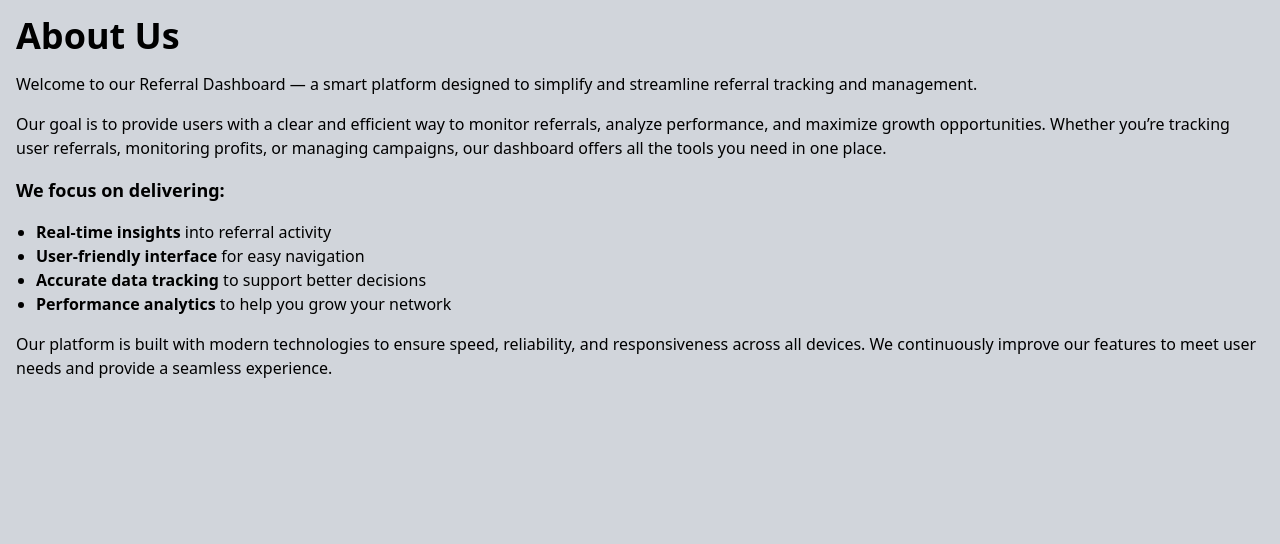
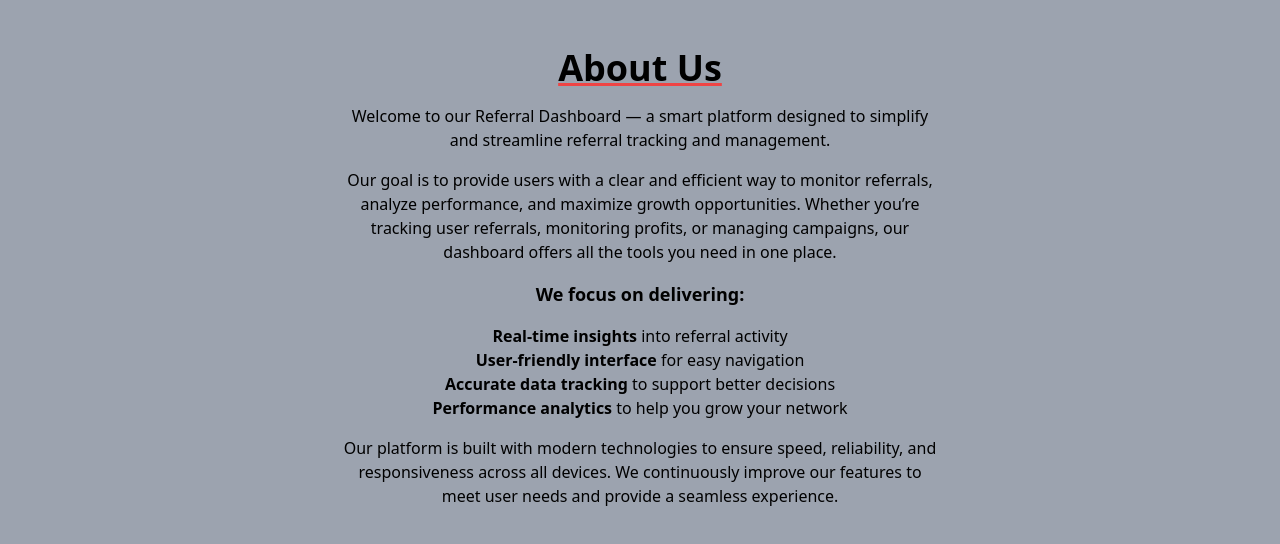
Before and after one commit to Rocky-source999/Referal-Dashboard, a React (Vite) app: page /about in a window 1280 px wide. Shown: the top 544 px of the page. Built offline with nearby package versions, Linux system fonts and the light colour scheme; no server answers.

Commit message:
some files are added

```diff
--- a/src/components/AboutUs/AboutUs.jsx
+++ b/src/components/AboutUs/AboutUs.jsx
@@ -2,15 +2,16 @@ import React from 'react'
 
 const AboutUs = () => {
   return (
-    <div className='h-screen bg-gray-300 p-4'>
-      <h1 className='text-4xl font-bold mb-4'>About Us</h1>
+    <div className='h-screen bg-gray-400 p-4 flex justify-center text-center'>
+      <div className='max-w-[600px] mt-8'>
+        <h1 className='text-4xl font-bold mb-4 underline decoration-red-500'>About Us</h1>
       <p className='mb-4'>Welcome to our Referral Dashboard — a smart platform designed to simplify and streamline referral tracking and management.</p>
       <p className='mb-4'>Our goal is to provide users with a clear and efficient way to monitor referrals,
         analyze performance, and maximize growth opportunities. Whether you’re tracking user
         referrals, monitoring profits, or managing campaigns, our dashboard offers all the tools
         you need in one place.</p>
         <p className='mb-4 font-bold text-lg'>We focus on delivering:</p>
-        <ul className='mb-4 list-disc pl-5'>
+        <ul className='mb-4'>
             <li><span className='font-bold'>Real-time insights</span> into referral activity</li>
             <li><span className='font-bold'>User-friendly interface</span> for easy navigation</li>
             <li><span className='font-bold'>Accurate data tracking</span> to support better decisions</li>
@@ -19,6 +20,7 @@ const AboutUs = () => {
         <p>Our platform is built with modern technologies to ensure speed, reliability,
             and responsiveness across all devices. We continuously improve our features to meet
             user needs and provide a seamless experience.</p>
+        </div>
     </div>
   )
 }
--- a/src/components/Context/ApiContext.jsx
+++ b/src/components/Context/ApiContext.jsx
@@ -12,7 +12,6 @@ export default function ApiContext({ children }) {
     const fetchData = async () => {
         const response = await fetch("https://nxtwave-assessments-backend-nxtwave-media-static.s3-ap-south-1.amazonaws.com/topin_beta/media/content_loading/uploads/d4457a9c-6134-46a5-b31c-60ad13a3e2f6_userData.json");
         const result = await response.json();
-        setData(result);
         const names = [
         "Rahul", "Amit", "Sneha", "Priya", "Arjun",
         "Kiran", "Ravi", "Neha", "Vikram", "Anjali",
@@ -30,6 +29,7 @@ export default function ApiContext({ children }) {
     };
     fetchData();
   }, []);
+
   return (
     <ApiContextData.Provider value={data}>
       {children}
```
